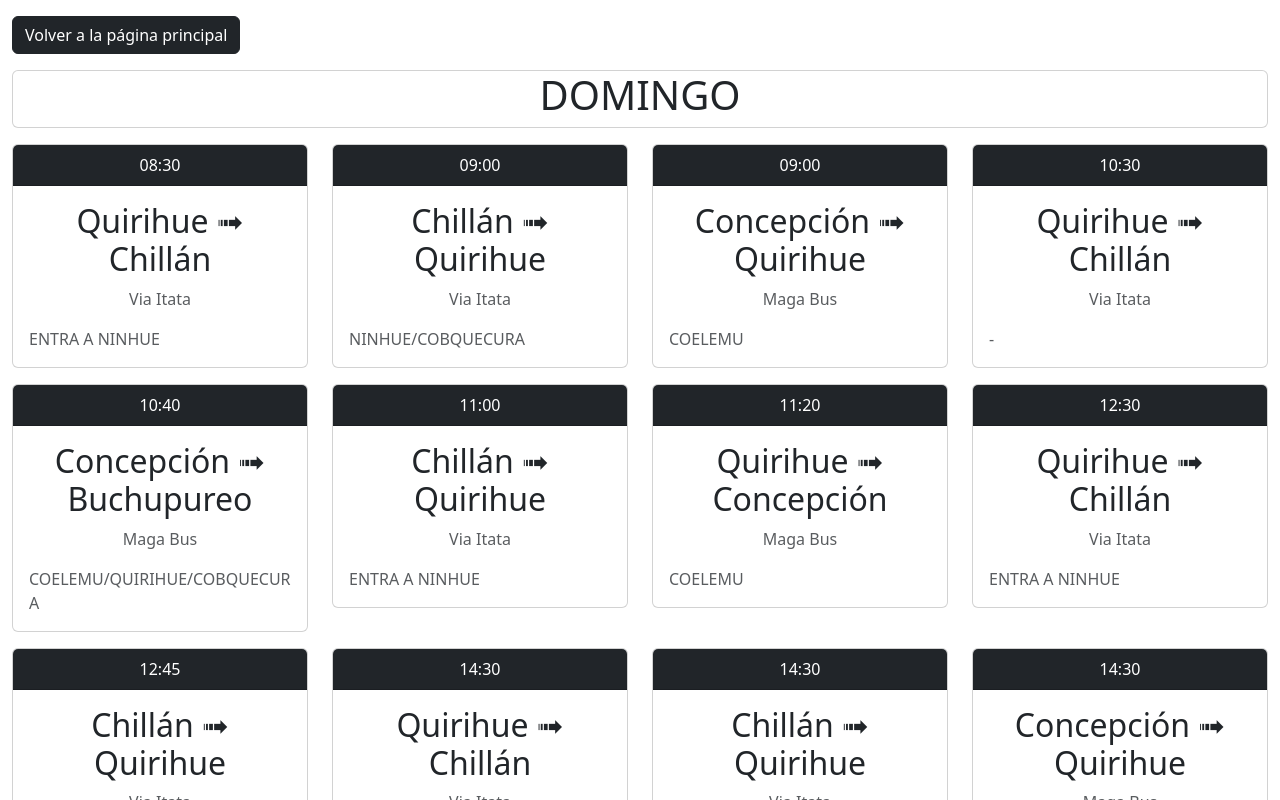
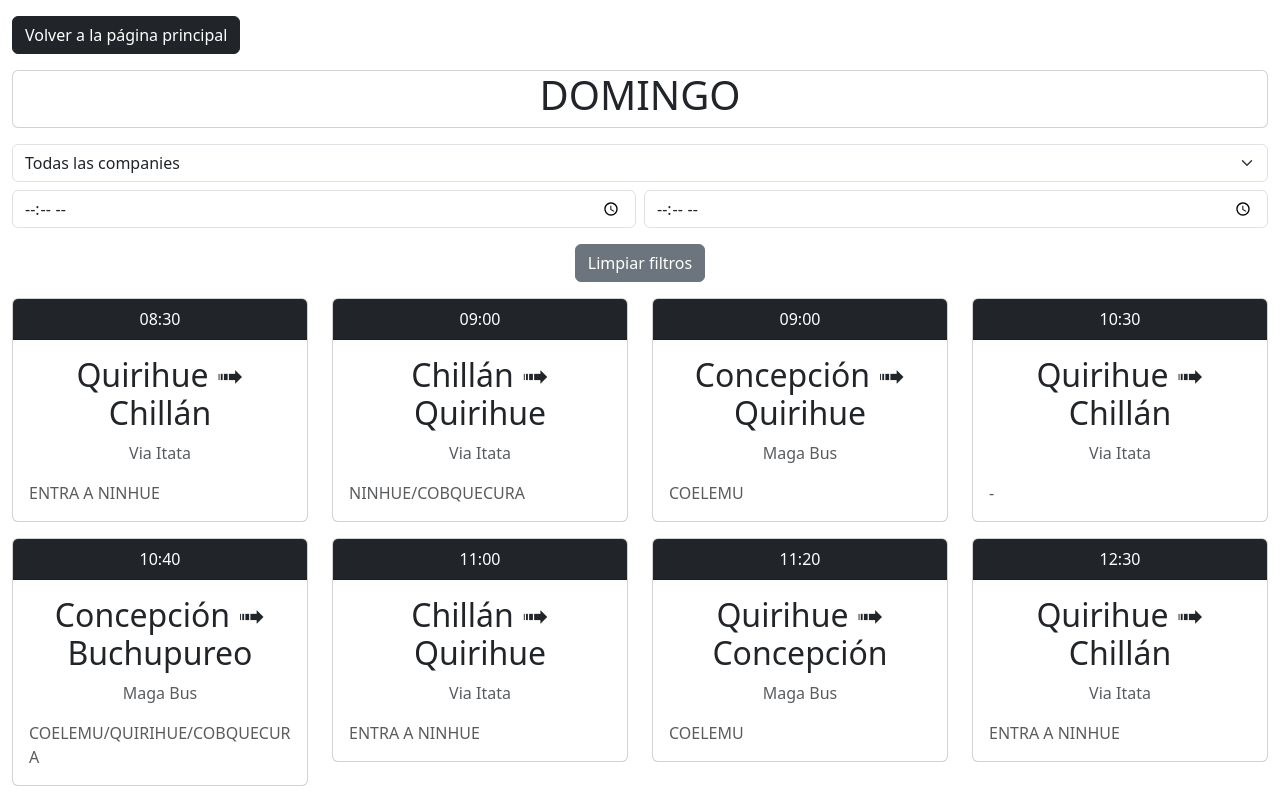
Before and after one commit to sorodriguezz/horarios-buses, an Angular app: page /schedule/domingo in a window 1280 px wide. Shown: the top 800 px of the page. Built offline with nearby package versions, Linux system fonts and the light colour scheme.

Commit message:
Add filtering options for schedules and improve layout; implement scroll-to-top button

```diff
--- a/src/app/home/home.component.html
+++ b/src/app/home/home.component.html
@@ -24,7 +24,7 @@
   </div>
 </div>
 }
-<div class="container-fluid mb-4">
+<div class="container-fluid mb-5">
   <div>
     <h2 class="text-center">
       FAQ
@@ -93,8 +93,8 @@
   </div>
 </div>
 
-<div class="position-fixed" style="bottom: 20px; right: 20px; z-index: 9999;">
-  <a [routerLink]="['/contact']" class="btn btn-secondary btn-lg rounded-circle"
-    style="width: 70px; height: 70px; padding: 0; display: flex; align-items: center; justify-content: center;">✉️</a>
+<div class="position-fixed" style="bottom: 10px; right: 10px; z-index: 9999;">
+  <a [routerLink]="['/contact']" class="btn btn-secondary btn-lg"
+    style="width: 50px; height: 50px; padding: 0; display: flex; align-items: center; justify-content: center;">✉️</a>
 
 </div>
--- a/src/app/schedules/schedules.component.html
+++ b/src/app/schedules/schedules.component.html
@@ -7,30 +7,48 @@
   </div>
 </div>
 
-@if(data.schedules.length){
 <div class="container-fluid mt-3">
+  <select class="form-select mb-2" [(ngModel)]="filterCompany">
+    <option value="">Todas las companies</option>
+    <option *ngFor="let company of uniqueCompanies" [value]="company">{{ company | titlecase }}</option>
+  </select>
+  <div class="d-flex">
+    <input type="time" class="form-control mb-2 me-2" placeholder="Inicio" [(ngModel)]="filterStartTime">
+    <input type="time" class="form-control mb-2" placeholder="Fin" [(ngModel)]="filterEndTime">
+  </div>
+  <div class="text-center">
+    <button class="btn btn-secondary btn-md mt-2" (click)="resetFilters()">Limpiar filtros</button>
+  </div>
+</div>
+
+<div class="container-fluid mt-3" *ngIf="filteredSchedule.length">
   <div class="row">
-    @for (day of scheduleDay.schedule; track $index) {
-    <div class="col-sm-6 col-md-4 col-lg-3 mb-3">
+    <div class="col-sm-6 col-md-4 col-lg-3 mb-3" *ngFor="let day of filteredSchedule; index as i">
       <div class="card">
         <div class="card-header text-center bg-dark text-white">
           {{ day.time }}
         </div>
         <div class="card-body">
           <p class="h2 text-center">{{ day.from | titlecase }} ➟ {{ day.to | titlecase }}</p>
-          <p class="text-center text-muted">{{ day.company | titlecase }}
-          </p>
+          <p class="text-center text-muted">{{ day.company | titlecase }}</p>
           <span class="text-uppercase text-muted">{{ day.additional || '-' }}</span>
         </div>
       </div>
     </div>
-    }
   </div>
 </div>
-}
 
 <div class="container-fluid text-center mb-3">
   <a [routerLink]="['/']" class="btn btn-dark">
     Volver a la página principal
   </a>
 </div>
+
+<!-- Botón flotante para volver arriba -->
+<button
+  *ngIf="showScrollButton"
+  (click)="scrollToTop()"
+  class="btn btn-secondary btn-lg"
+  style="position: fixed; bottom: 10px; right: 10px; z-index: 1000;">
+  ↑
+</button>
--- a/src/app/schedules/schedules.component.ts
+++ b/src/app/schedules/schedules.component.ts
@@ -1,12 +1,13 @@
-import { Component, OnInit } from '@angular/core';
+import { Component, OnInit, HostListener } from '@angular/core';
 import { ActivatedRoute, Router, RouterModule } from '@angular/router';
 import { ISchedules, Schedule } from '../schedules.interface';
 import { AppService } from '../app.service';
 import { CommonModule } from '@angular/common';
+import { FormsModule } from '@angular/forms';
 
 @Component({
   selector: 'app-schedules',
-  imports: [CommonModule, RouterModule],
+  imports: [CommonModule, RouterModule, FormsModule],
   templateUrl: './schedules.component.html',
   styleUrl: './schedules.component.scss',
 })
@@ -17,11 +18,61 @@ export class SchedulesComponent implements OnInit {
     schedule: [],
   };
 
+  public filterCompany: string = '';
+  public filterTime: string = '';
+  public filterStartTime: string = '';
+  public filterEndTime: string = '';
+  public showScrollButton: boolean = false;
+
+  get uniqueCompanies(): string[] {
+    const companies = this.scheduleDay.schedule.map(item => item.company);
+    return Array.from(new Set(companies));
+  }
+
+  get filteredSchedule() {
+    return this.scheduleDay.schedule.filter(dayObj => {
+      const meetsCompany = this.filterCompany ?
+        dayObj.company === this.filterCompany : true;
+      const meetsTime = this.filterTime ?
+        dayObj.time.includes(this.filterTime) : true;
+
+      const toMinutes = (time: string) => {
+        const [h, m] = time.split(':').map(Number);
+        return h * 60 + m;
+      };
+
+      let meetsRange = true;
+      if (this.filterStartTime) {
+        meetsRange = toMinutes(dayObj.time) >= toMinutes(this.filterStartTime);
+      }
+      if (meetsRange && this.filterEndTime) {
+        meetsRange = toMinutes(dayObj.time) <= toMinutes(this.filterEndTime);
+      }
+      return meetsCompany && meetsTime && meetsRange;
+    });
+  }
+
+  resetFilters() {
+    this.filterCompany = '';
+    this.filterTime = '';
+    this.filterStartTime = '';
+    this.filterEndTime = '';
+  }
+
+  @HostListener('window:scroll', [])
+  onWindowScroll() {
+    this.showScrollButton = window.scrollY > 200;
+  }
+
+  scrollToTop() {
+    window.scrollTo({ top: 0, behavior: 'smooth' });
+  }
+
   constructor(
     private route: ActivatedRoute,
     private router: Router,
     private readonly service: AppService
-  ) {}
+  ) { }
 
   ngOnInit(): void {
     this.service.getSchedules().subscribe({
```
